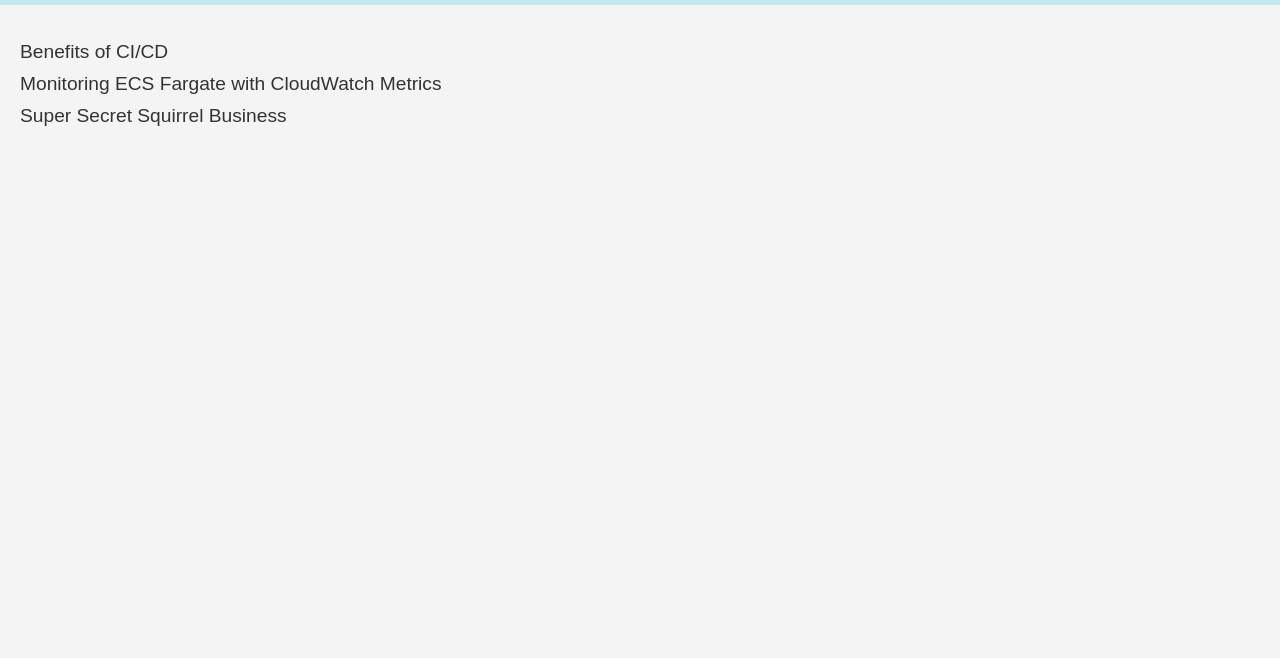
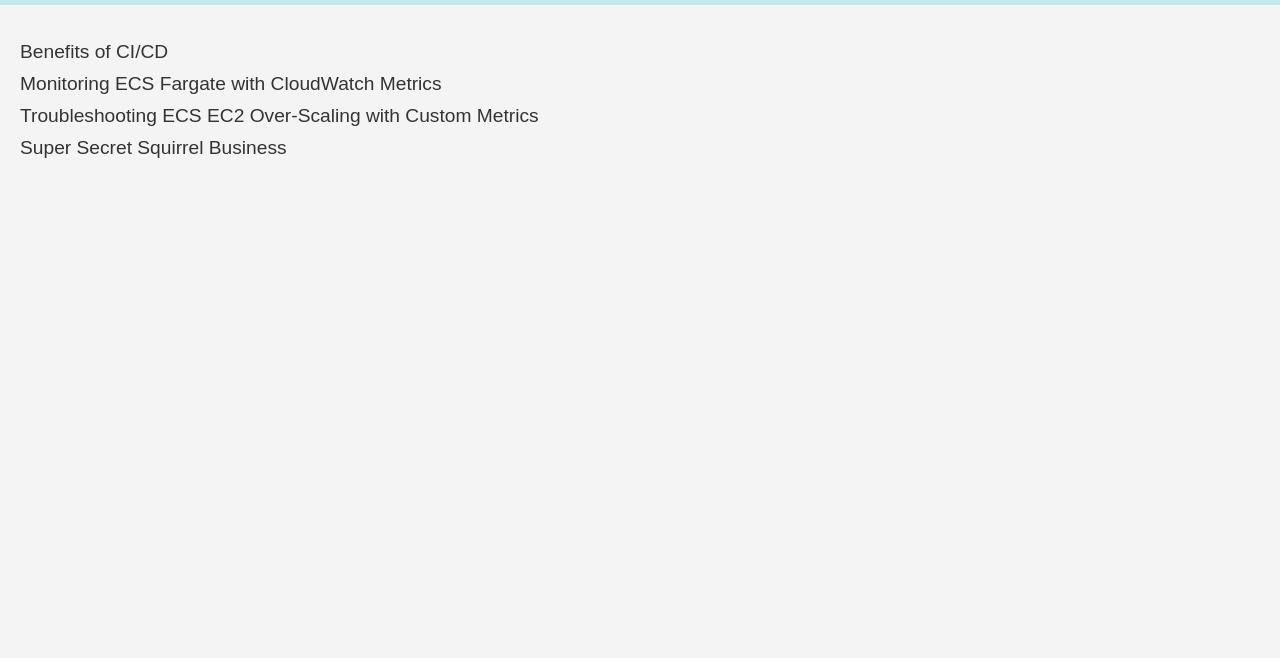
Before and after one commit to BearyNatural/BearyNatural.github.io, a website: page articles/index.html in a window 1280 px wide. Shown: the part 142-800 px from the top of the page. Drawn offline with Linux system fonts and the light colour scheme.

Commit message:
Update index.html
updating to include the newest article

```diff
--- a/articles/index.html
+++ b/articles/index.html
@@ -26,6 +26,9 @@
                 <li data-title="Monitoring ECS Fargate with CloudWatch Metrics" data-date="2024 April">
                     <a href="20240410.html">Monitoring ECS Fargate with CloudWatch Metrics</a>
                 </li>
+                <li data-title="Troubleshooting ECS EC2 Over-Scaling with Custom Metrics" data-date="2025 April">
+                    <a href="20240410.html">Troubleshooting ECS EC2 Over-Scaling with Custom Metrics</a>
+                </li>
                 <!-- Add more articles as needed -->
                 <li data-title="Super Secret Squirrel Business" data-date="Future">
                     <a href="../SSS.html">Super Secret Squirrel Business</a>
```
